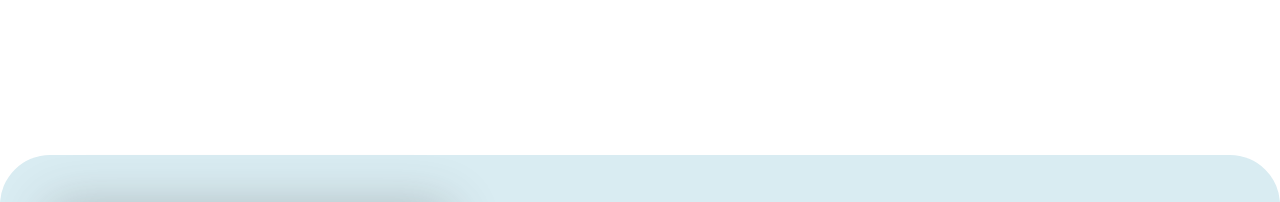
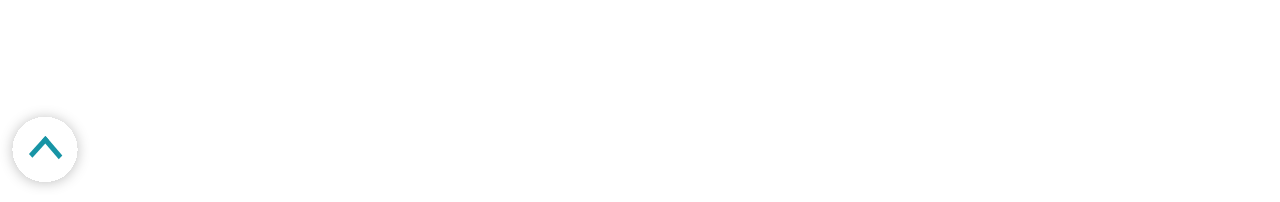
Before and after one commit to yezarniko/thamardi, a website: page src/index.html in a window 1280 px wide. Shown: the part 5135-5337 px from the top of the page. Drawn offline with nearby package versions, Linux system fonts and the light colour scheme; grey boxes are pictures that could not be loaded; a web font is replaced by a local one.

Commit message:
added top back button

```diff
--- a/src/index.html
+++ b/src/index.html
@@ -274,6 +274,9 @@
         />
       </svg>
     </div>
+    <div>
+      <img src="img/backToTop.svg" width="90"/>
+    </div>
 
     <div class="footer">
       <div class="footer-left">
```
Also changed, not shown: src/img/backToTop.svg (added).
